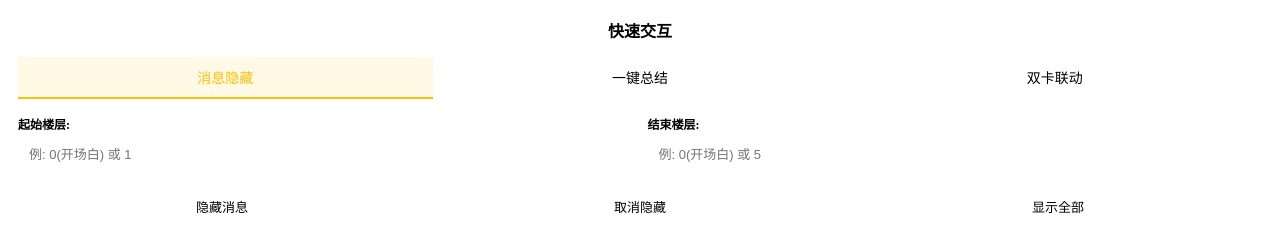
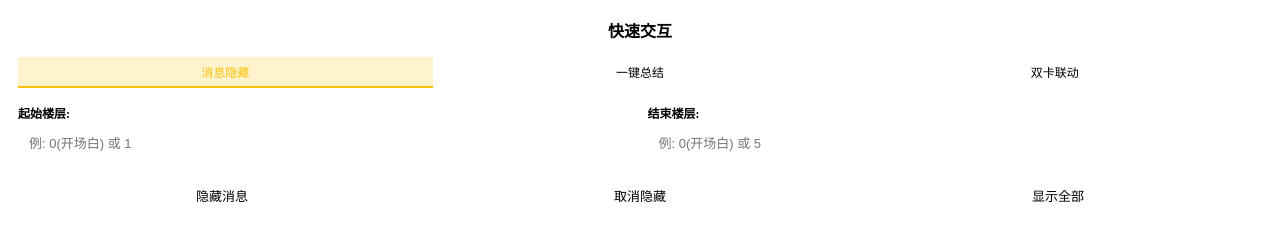
Before and after one commit to Tangchuzhi/Janus-Nexus, a plain HTML site: page 快速交互/index.html in a window 1280 px wide. Drawn offline with Linux system fonts and the light colour scheme.

Commit message:
Add files via upload

```diff
--- a/快速交互/index.html
+++ b/快速交互/index.html
@@ -101,14 +101,18 @@
 
 .tab-btn {
     flex: 1;
-    padding: 10px 15px;
+    padding: 6px 8px;
     border: none;
     background: transparent;
     color: var(--SmartThemeTextColor);
     cursor: pointer;
-    font-size: 14px;
+    font-size: 12px;
+    font-weight: normal;
     border-bottom: 2px solid transparent;
     transition: all 0.2s ease;
+    white-space: nowrap;
+    overflow: hidden;
+    text-overflow: ellipsis;
 }
 
 .tab-btn:hover {
@@ -118,7 +122,8 @@
 .tab-btn.active {
     border-bottom-color: #ffc107;
     color: #ffc107;
-    background: rgba(255, 193, 7, 0.1);
+    background: rgba(255, 193, 7, 0.2);
+    font-weight: normal;
 }
 
 /* 标签页内容样式 */
--- a/快速交互/index.js
+++ b/快速交互/index.js
@@ -256,9 +256,9 @@
         }
 
         try {
-            // 使用inject命令注入总结提示词
-            const injectCommand = `/inject id=summary position=after ephemeral=true ${prompt}`;
-            callSlashCommand(injectCommand);
+            // 使用sys命令发送总结提示词作为系统消息
+            const sysCommand = `/sys name="总结助手" ${prompt}`;
+            callSlashCommand(sysCommand);
 
             // 使用continue命令生成总结
             setTimeout(() => {
```
